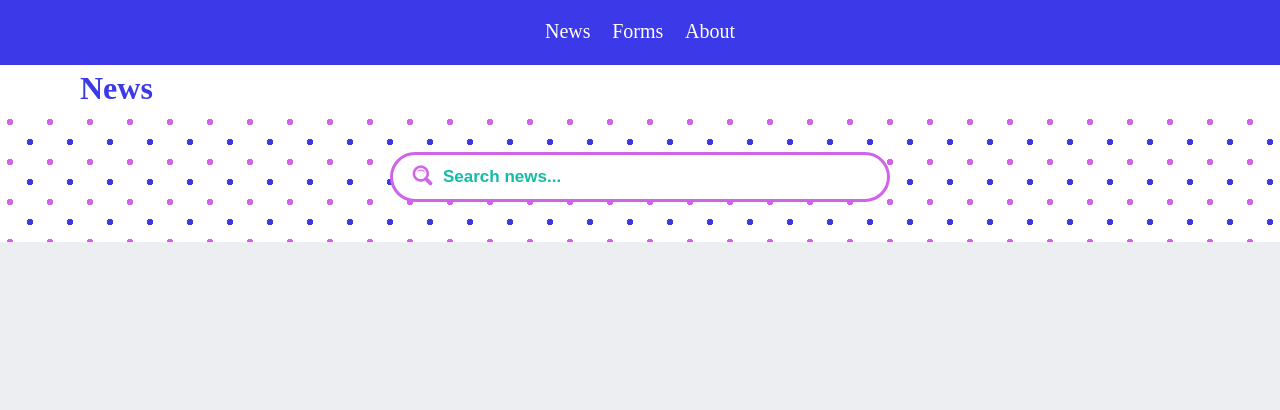
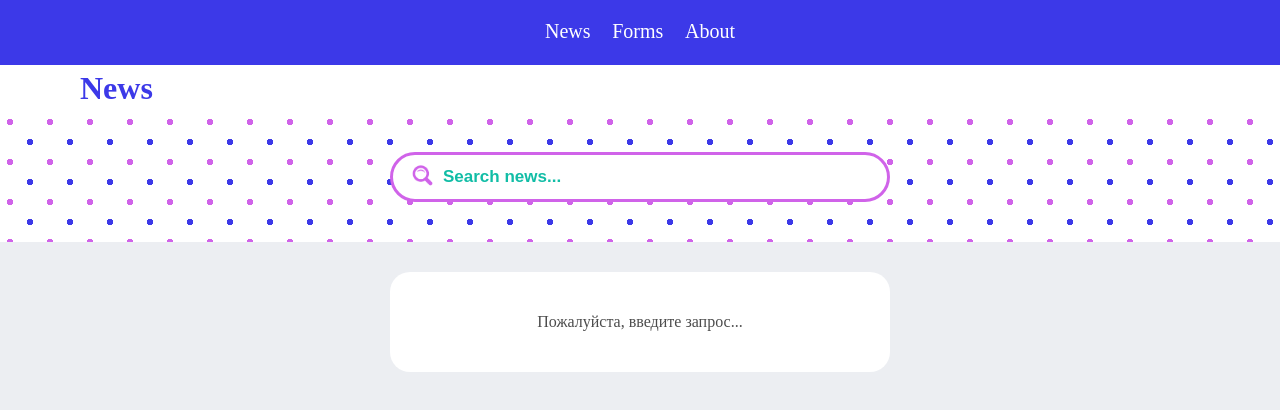
Before and after one commit to ry-ksu/react-redux, a React (Create React App) app: page / in a window 1280 px wide. Shown: the top 410 px of the page. Built offline with nearby package versions, Linux system fonts and the light colour scheme; the HTML template or start-up script is replaced by a standard one.

Commit message:
feat: add loader

```diff
--- a/src/components/APICards/index.module.css
+++ b/src/components/APICards/index.module.css
@@ -1,6 +1,20 @@
 .cardsWrapper {
   background: #eceef2;
   min-height: calc(100vh - 242px);
+}
+
+.warning {
+  background: #fff;
+  width: 400px;
+  height: 100px;
+  border-radius: 20px;
+  display: flex;
+  justify-content: center;
+  align-items: center;
+  padding: 0 50px;
+  text-align: center;
+  font-size: 16px;
+  color: rgb(76, 76, 76);
 }
 
 .newsCards {
@@ -20,6 +34,11 @@
   width: 290px;
   height: 420px;
   padding: 15px;
+}
+
+.imgWrapper {
+  height: 165px;
+  width: 100%;
 }
 
 .newsCard img {
--- a/src/components/APICards/index.tsx
+++ b/src/components/APICards/index.tsx
@@ -1,7 +1,9 @@
-import React, { ChangeEvent } from 'react';
+import React from 'react';
 import { IArticles } from 'types';
 import styles from './index.module.css';
+
 type IAPICards = {
+  isLoad: number;
   articles: IArticles[];
   onClick: (e: React.MouseEvent<HTMLDivElement, MouseEvent>) => void;
 };
@@ -9,12 +11,30 @@ type IAPICards = {
 export const APICards = (prop: IAPICards) => {
   console.log(prop.articles[0], 'daf');
 
+  const firstSearch = 'Пожалуйста, введите запрос...';
+  const notData = 'Новости по данному запросу еще не написаны. Попробуйте другой запрос.';
+  const loading = 'Загрузка...';
+
+  const warningForFirstSearch = (warning: string) => {
+    return (
+      <div className={styles.warning}>
+        <p>{warning}</p>
+      </div>
+    );
+  };
+
   return (
     <div className={styles.cardsWrapper}>
       <div className={styles.newsCards}>
+        {prop.isLoad === 1 && warningForFirstSearch(firstSearch)}
+        {prop.isLoad === 2 && warningForFirstSearch(loading)}
+        {prop.isLoad === 3 && prop.articles.length === 0 && warningForFirstSearch(notData)}
+
         {prop.articles.map((article, i) => (
           <div key={i} onClick={(e) => prop.onClick(e)} className={styles.newsCard + ' ' + i}>
-            <img src={article.urlToImage} alt="news image" />
+            <div className={styles.imgWrapper}>
+              <img src={article.urlToImage} alt="news image" />
+            </div>
             <div className={styles.newsSource}>{article.source.name}</div>
             <div className={styles.newsContent}>
               <h3>{article.title}</h3>
--- a/src/components/modal/index.tsx
+++ b/src/components/modal/index.tsx
@@ -1,4 +1,4 @@
-import React, { ReactNode } from 'react';
+import React from 'react';
 import './index.css';
 
 type ModalProps = {
--- a/src/components/pages/News.tsx
+++ b/src/components/pages/News.tsx
@@ -7,6 +7,7 @@ import { Modal } from 'components/modal';
 export const News = () => {
   const [articles, setArticles] = useState<IArticles[]>([]);
   const [modalActive, setModalActive] = useState(false);
+  const [dataIsLoad, setDataIsLoad] = useState(1);
   const [articleActive, setArticleActive] = useState<IArticles>();
 
   const status = 'article';
@@ -39,6 +40,11 @@ export const News = () => {
 
   const onSubmit = (newArticles: IArticles[]) => {
     setArticles(newArticles);
+    setDataIsLoad(3);
+  };
+
+  const loading = () => {
+    setDataIsLoad(2);
   };
 
   const onClick = () => {
@@ -53,8 +59,8 @@ export const News = () => {
 
   return (
     <div data-testid="pages/news">
-      <Search onSubmit={onSubmit} />
-      <APICards articles={articles} onClick={onClickCard} />
+      <Search loading={loading} onSubmit={onSubmit} />
+      <APICards isLoad={dataIsLoad} articles={articles} onClick={onClickCard} />
       <Modal status={status} active={modalActive} onClick={onClick} content={cardContent} />
     </div>
   );
--- a/src/components/search/index.tsx
+++ b/src/components/search/index.tsx
@@ -5,6 +5,7 @@ import { IArticles } from 'types';
 import styles from './index.module.css';
 
 type ISearchProp = {
+  loading: () => void;
   onSubmit: (article: IArticles[]) => void;
 };
 
@@ -13,7 +14,13 @@ export const Search = (prop: ISearchProp) => {
 
   const handleSubmit = async (e: React.FormEvent<HTMLFormElement>) => {
     e.preventDefault();
+    prop.onSubmit([]);
+    prop.loading();
     const result = await axiosGet(inputValue);
+    if (!result) {
+      prop.onSubmit([]);
+      return;
+    }
     prop.onSubmit(result.articles);
     console.log(55);
   };
--- a/src/services/api.ts
+++ b/src/services/api.ts
@@ -4,6 +4,9 @@ const url = 'https://newsapi.org/v2/everything?';
 const API_KEY = '01572784a1f94ab2b4a331a9d6cf302b';
 
 export const axiosGet = (q: string, page = 1, sortBy = 'popularity', pageSize = 15) => {
+  if (q.length === 0) {
+    return;
+  }
   return axios
     .get(`${url}q=${q}`, {
       params: {
```
